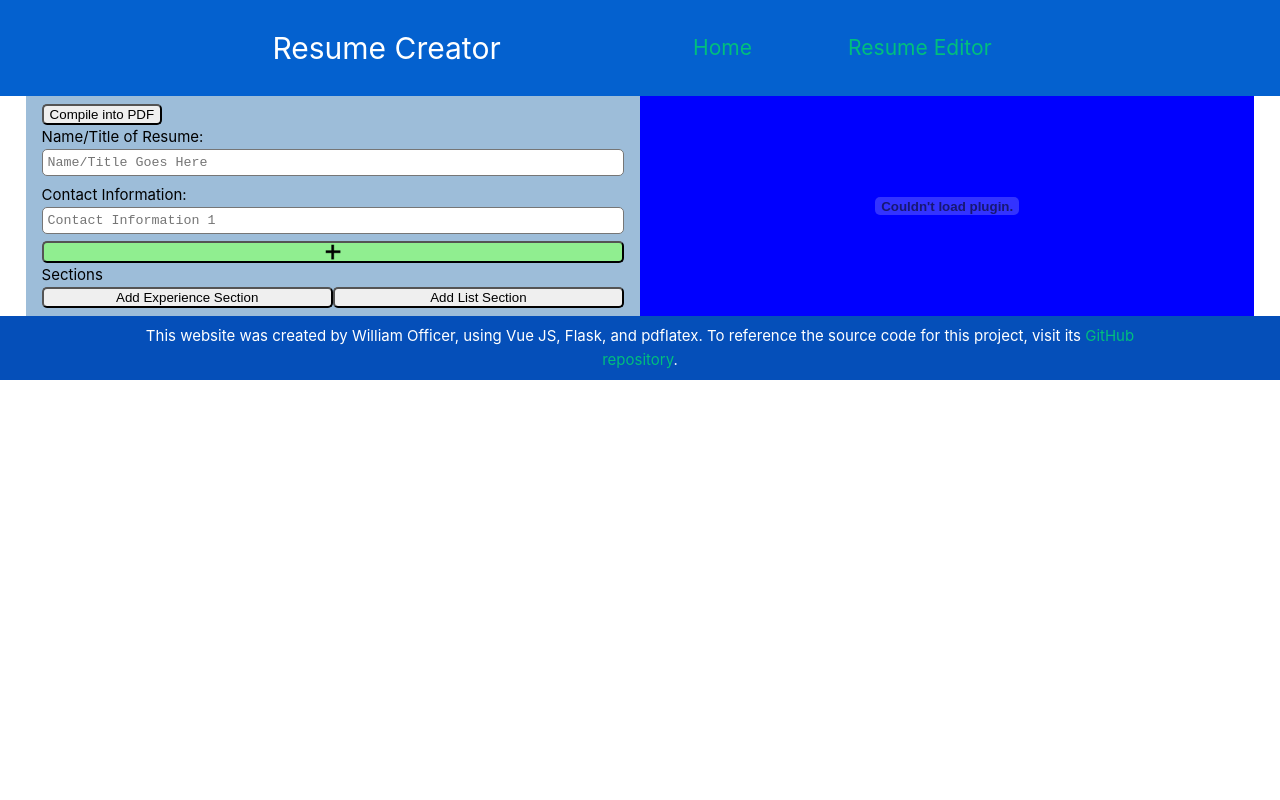
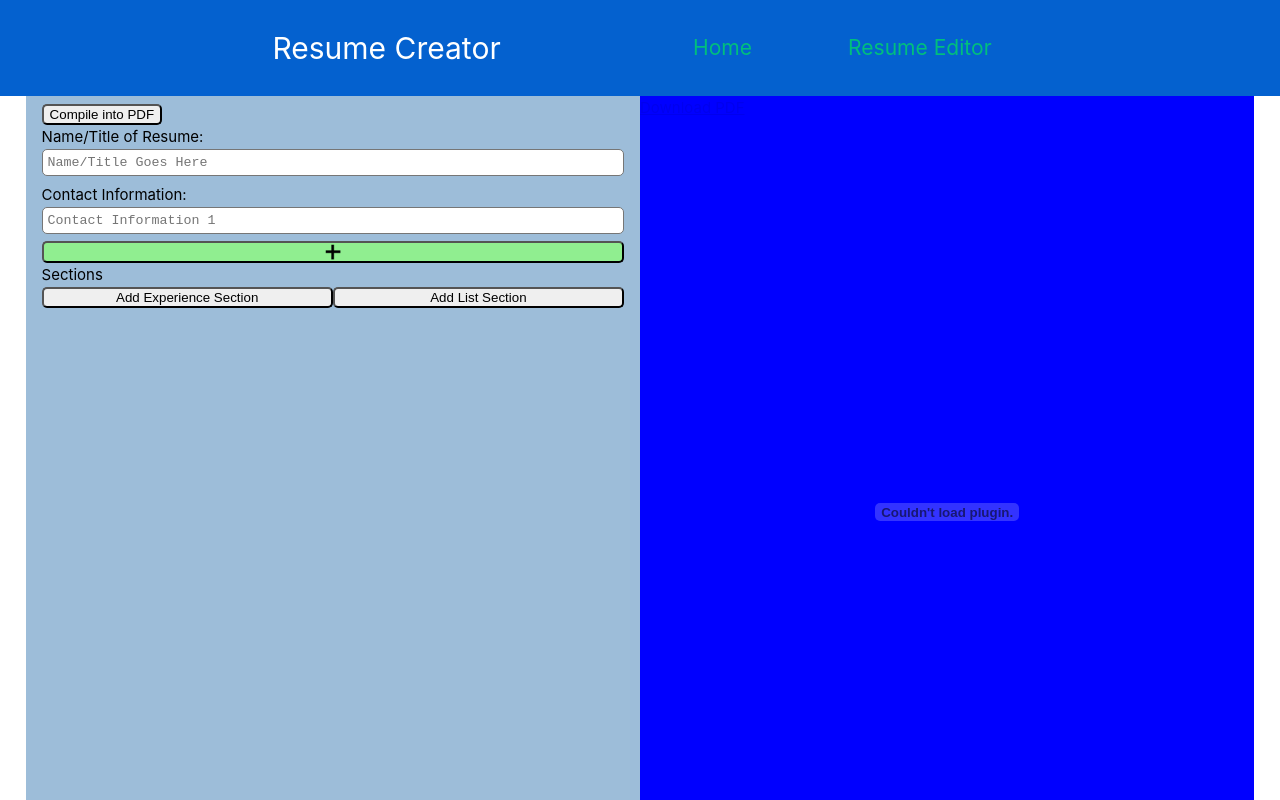
Before and after one commit to officerw/resume-creator, a Vue app in the folder frontend/: page /editor in a window 1280 px wide. Shown: the top 800 px of the page. Built offline with nearby package versions, Linux system fonts and the light colour scheme.

Commit message:
Adding download functionality

```diff
--- a/frontend/src/components/PDFViewer.vue
+++ b/frontend/src/components/PDFViewer.vue
@@ -10,13 +10,26 @@ const props = defineProps({
 </script>
 
 <template>
+    <div class="pdf-download">
+        <a :href="pdfUrl" download>Download PDF</a>
+    </div>
     <div class="pdf">
-        <embed :src="pdfUrl" width="100%" height="100%" />
+        <embed id="pdf-embed" :src="pdfUrl" />
     </div>
 </template>
 
 <style>
+    .pdf-download {
+        width: 100%;
+        height: 2rem;
+    }
+
     .pdf {
+        width: 100%;
+        height: calc(100% - 2rem);
+    }
+
+    #pdf-embed {
         width: 100%;
         height: 100%;
     }
--- a/frontend/src/views/TemplateEditor.vue
+++ b/frontend/src/views/TemplateEditor.vue
@@ -29,6 +29,7 @@ const pdfURL = ref("/static/default.pdf")
     .editor {
         width: 100%;
         padding: 0 2% 0 2%;
+        min-height: -webkit-fill-available;
         display: flex;
     }
 
@@ -37,7 +38,7 @@ const pdfURL = ref("/static/default.pdf")
         float: left;
         padding: 0.5rem 1rem;
         width: 50%;
-        height: 100%;
+        height: auto;
         background-color: #9dbdd9;
     }
 
```
